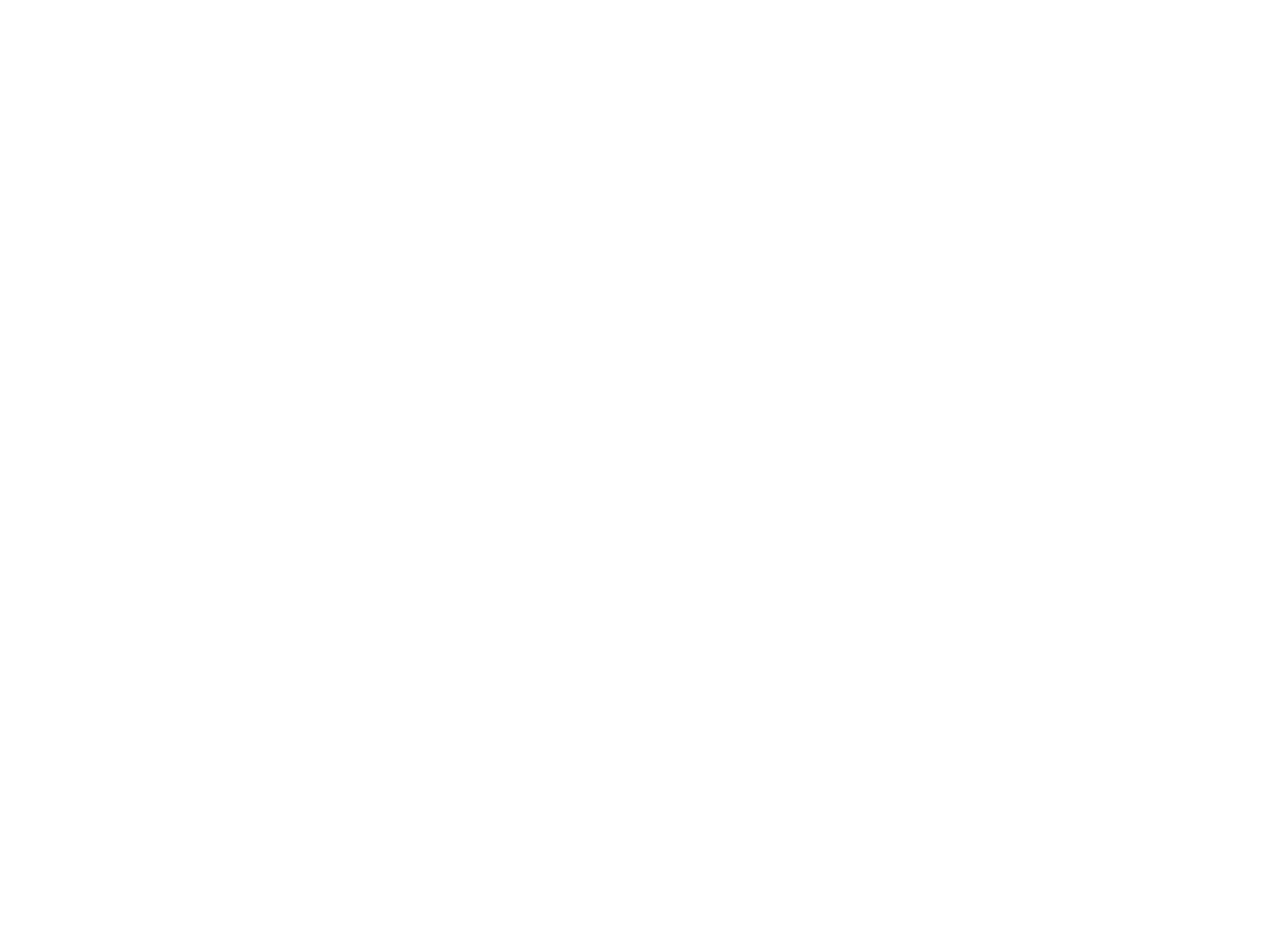
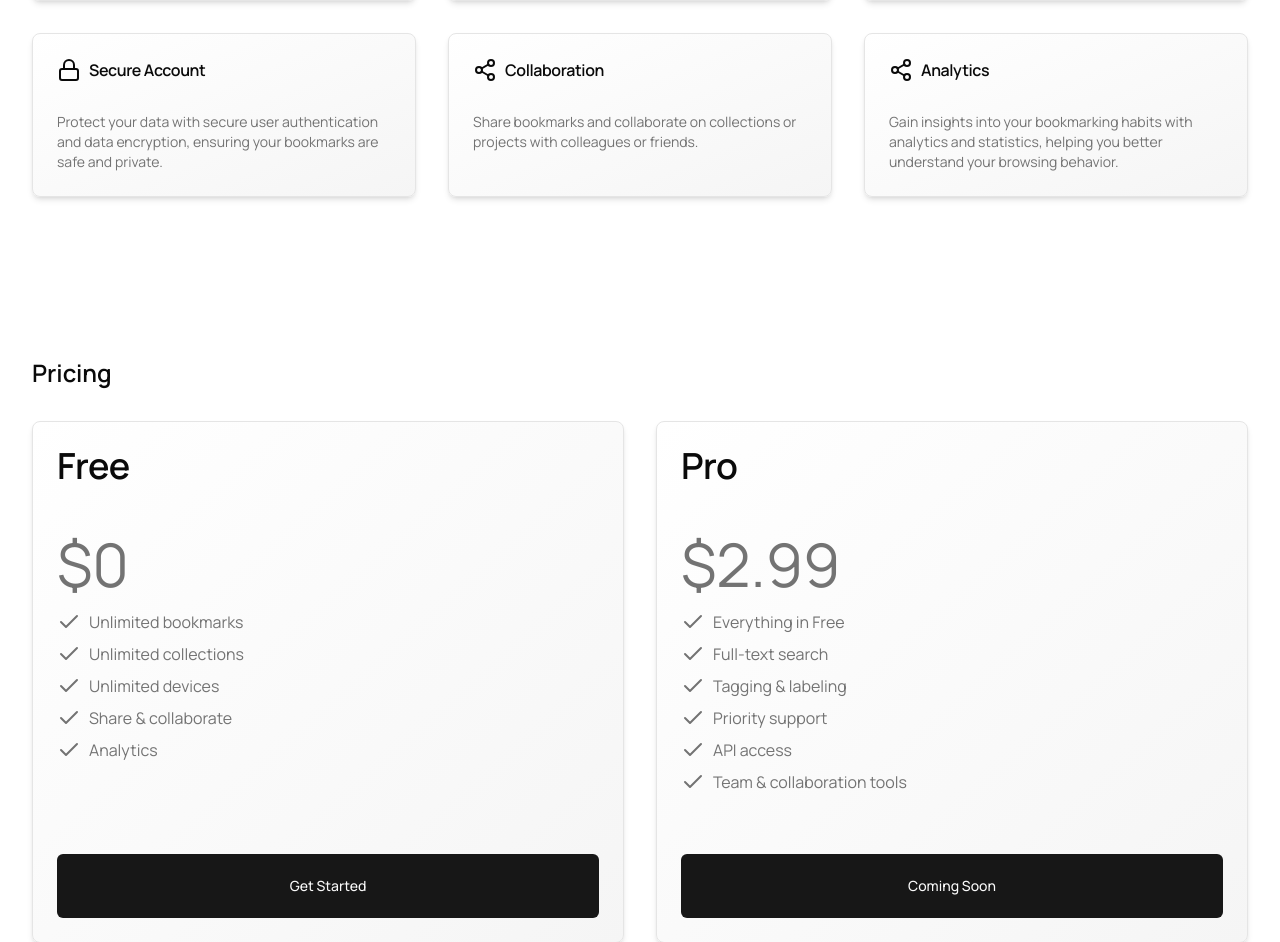
Before and after one commit to barry-napier/project-bookmarks, a Next.js app: page / in a window 1280 px wide. Shown: the part 2222-3164 px from the top of the page. Before the commit the page ends 1764 px from the top, so only its background shows below. Built offline with nearby package versions, Linux system fonts and the light colour scheme; no server answers.

Commit message:
Marketing add features and pricing

```diff
--- a/src/app/(marketing)/page.tsx
+++ b/src/app/(marketing)/page.tsx
@@ -1,4 +1,6 @@
+import { Features } from "@/components/features";
 import { MarketingHeader } from "@/components/marketing-header";
+import Pricing from "@/components/pricing";
 import { Badge } from "@/components/ui/badge";
 import { Button } from "@/components/ui/button";
 import Image from "next/image";
@@ -54,6 +56,8 @@
           </div>
         </div>
       </section>
+      <Features />
+      <Pricing />
     </>
   );
 }
--- /dev/null
+++ b/src/components/features.tsx
@@ -0,0 +1,96 @@
+import {
+  BookmarkPlusIcon,
+  FoldersIcon,
+  Globe2Icon,
+  LockIcon,
+  MonitorSmartphoneIcon,
+  SearchCheckIcon,
+  Share2Icon,
+  TagsIcon,
+} from "lucide-react";
+import { Card, CardDescription, CardHeader, CardTitle } from "./ui/card";
+
+export function Features() {
+  const features = [
+    {
+      Icon: MonitorSmartphoneIcon,
+      heading: "Cross-Device Syncing",
+      description:
+        "Seamlessly sync your bookmarks across all your devices, ensuring you have access to your saved links wherever you go.",
+    },
+    {
+      Icon: Globe2Icon,
+      heading: "Multi-Browser Support",
+      description:
+        "Works on popular web browsers such as Chrome, Firefox, Safari, and Edge, offering a consistent experience no matter your browser preference.",
+    },
+    {
+      Icon: BookmarkPlusIcon,
+      heading: "Effortless Bookmarking",
+      description:
+        "Easily save webpages with a single click or tap, eliminating the need for complex bookmarking procedures.",
+    },
+    {
+      Icon: FoldersIcon,
+      heading: "Folder Organization",
+      description:
+        "Create and manage folders to neatly organize your bookmarks by category, project, or topic.",
+    },
+    {
+      Icon: TagsIcon,
+      heading: "Tagging and Labeling",
+      description:
+        "Add tags or labels to bookmarks for even more precise organization and quick retrieval.",
+    },
+    {
+      Icon: SearchCheckIcon,
+      heading: "Powerful Search",
+      description:
+        "Quickly find saved links using a robust search feature that scans titles, tags, and content.",
+    },
+    {
+      Icon: LockIcon,
+      heading: "Secure Account",
+      description:
+        "Protect your data with secure user authentication and data encryption, ensuring your bookmarks are safe and private.",
+    },
+    {
+      Icon: Share2Icon,
+      heading: "Collaboration",
+      description:
+        "Share bookmarks and collaborate on collections or projects with colleagues or friends.",
+    },
+    {
+      Icon: Share2Icon,
+      heading: "Analytics",
+      description:
+        "Gain insights into your bookmarking habits with analytics and statistics, helping you better understand your browsing behavior.",
+    },
+  ];
+
+  return (
+    <section className="flex flex-col gap-8 py-40">
+      <div className="flex gap-8 text-2xl font-semibold">Features</div>
+      <div className="grid grid-cols-1 gap-8 md:grid-cols-2 lg:grid-cols-3">
+        {features.map(({ Icon, heading, description }) => (
+          <Card key={heading} className="shadow-md">
+            <CardHeader>
+              <CardTitle className="text-base">
+                <div className="flex items-center gap-2 mb-6">
+                  {Icon && <Icon className="w-6 h-6" />} {heading}
+                </div>
+              </CardTitle>
+              <CardDescription>{description}</CardDescription>
+            </CardHeader>
+            {/* <CardContent>
+              <p>Card Content</p>
+            </CardContent>
+            <CardFooter>
+              <p>Card Footer</p>
+            </CardFooter> */}
+          </Card>
+        ))}
+      </div>
+    </section>
+  );
+}
--- /dev/null
+++ b/src/components/pricing.tsx
@@ -0,0 +1,81 @@
+import { CheckIcon } from "lucide-react";
+import Link from "next/link";
+import { Button } from "./ui/button";
+import {
+  Card,
+  CardContent,
+  CardFooter,
+  CardHeader,
+  CardTitle,
+} from "./ui/card";
+
+export default function Pricing() {
+  const pricing = [
+    {
+      name: "Free",
+      price: {
+        month: "$0",
+        year: "$0",
+      },
+      features: [
+        "Unlimited bookmarks",
+        "Unlimited collections",
+        "Unlimited devices",
+        "Share & collaborate",
+        "Analytics",
+      ],
+      buttonText: "Get Started",
+    },
+    {
+      name: "Pro",
+      price: {
+        month: "$2.99",
+        year: "$29.99",
+      },
+      features: [
+        "Everything in Free",
+        "Full-text search",
+        "Tagging & labeling",
+        "Priority support",
+        "API access",
+        "Team & collaboration tools",
+      ],
+      buttonText: "Coming Soon",
+    },
+  ];
+
+  return (
+    <section className="flex flex-col gap-8 pb-40">
+      <div className="flex gap-8 text-2xl font-semibold">Pricing</div>
+      <div className="grid grid-cols-1 gap-8 md:grid-cols-2">
+        {pricing.map((price) => (
+          <Card key={price.name} className="shadow-md">
+            <CardHeader>
+              <CardTitle>
+                <div className="flex items-center gap-2 mb-6 text-4xl">
+                  {price.name}
+                </div>
+              </CardTitle>
+            </CardHeader>
+            <CardContent className="text-muted-foreground h-80">
+              <div className="flex text-6xl mb-4">{price.price.month}</div>
+              {price.features.map((feature) => (
+                <div key={feature} className="flex items-center gap-2 pb-2">
+                  <CheckIcon />
+                  {feature}
+                </div>
+              ))}
+            </CardContent>
+            <CardFooter className="w-full">
+              <Link href="/sign-up" className="text-center w-full">
+                <Button size="xl" className="w-full">
+                  {price.buttonText}
+                </Button>
+              </Link>
+            </CardFooter>
+          </Card>
+        ))}
+      </div>
+    </section>
+  );
+}
--- /dev/null
+++ b/src/components/ui/card.tsx
@@ -0,0 +1,86 @@
+import * as React from "react";
+
+import { cn } from "@/lib/utils";
+
+const Card = React.forwardRef<
+  HTMLDivElement,
+  React.HTMLAttributes<HTMLDivElement>
+>(({ className, ...props }, ref) => (
+  <div
+    ref={ref}
+    className={cn(
+      "rounded-lg border bg-gradient-to-br from-background to-muted text-card-foreground shadow-sm",
+      className
+    )}
+    {...props}
+  />
+));
+Card.displayName = "Card";
+
+const CardHeader = React.forwardRef<
+  HTMLDivElement,
+  React.HTMLAttributes<HTMLDivElement>
+>(({ className, ...props }, ref) => (
+  <div
+    ref={ref}
+    className={cn("flex flex-col space-y-1.5 p-6", className)}
+    {...props}
+  />
+));
+CardHeader.displayName = "CardHeader";
+
+const CardTitle = React.forwardRef<
+  HTMLParagraphElement,
+  React.HTMLAttributes<HTMLHeadingElement>
+>(({ className, ...props }, ref) => (
+  <h3
+    ref={ref}
+    className={cn(
+      "text-2xl font-semibold leading-none tracking-tight",
+      className
+    )}
+    {...props}
+  />
+));
+CardTitle.displayName = "CardTitle";
+
+const CardDescription = React.forwardRef<
+  HTMLParagraphElement,
+  React.HTMLAttributes<HTMLParagraphElement>
+>(({ className, ...props }, ref) => (
+  <p
+    ref={ref}
+    className={cn("text-sm text-muted-foreground", className)}
+    {...props}
+  />
+));
+CardDescription.displayName = "CardDescription";
+
+const CardContent = React.forwardRef<
+  HTMLDivElement,
+  React.HTMLAttributes<HTMLDivElement>
+>(({ className, ...props }, ref) => (
+  <div ref={ref} className={cn("p-6 pt-0", className)} {...props} />
+));
+CardContent.displayName = "CardContent";
+
+const CardFooter = React.forwardRef<
+  HTMLDivElement,
+  React.HTMLAttributes<HTMLDivElement>
+>(({ className, ...props }, ref) => (
+  <div
+    ref={ref}
+    className={cn("flex items-center p-6 pt-0", className)}
+    {...props}
+  />
+));
+CardFooter.displayName = "CardFooter";
+
+export {
+  Card,
+  CardContent,
+  CardDescription,
+  CardFooter,
+  CardHeader,
+  CardTitle,
+};
```
